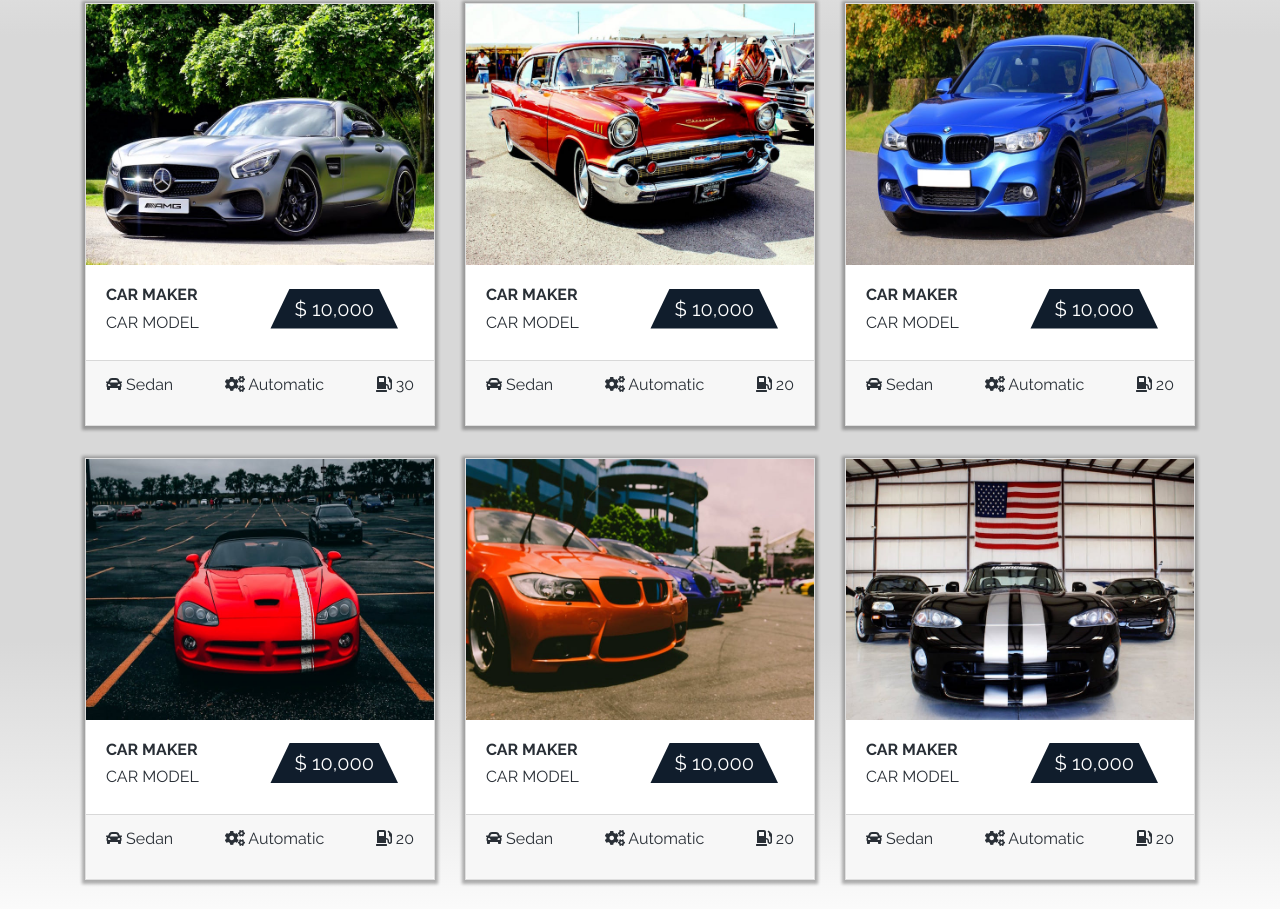
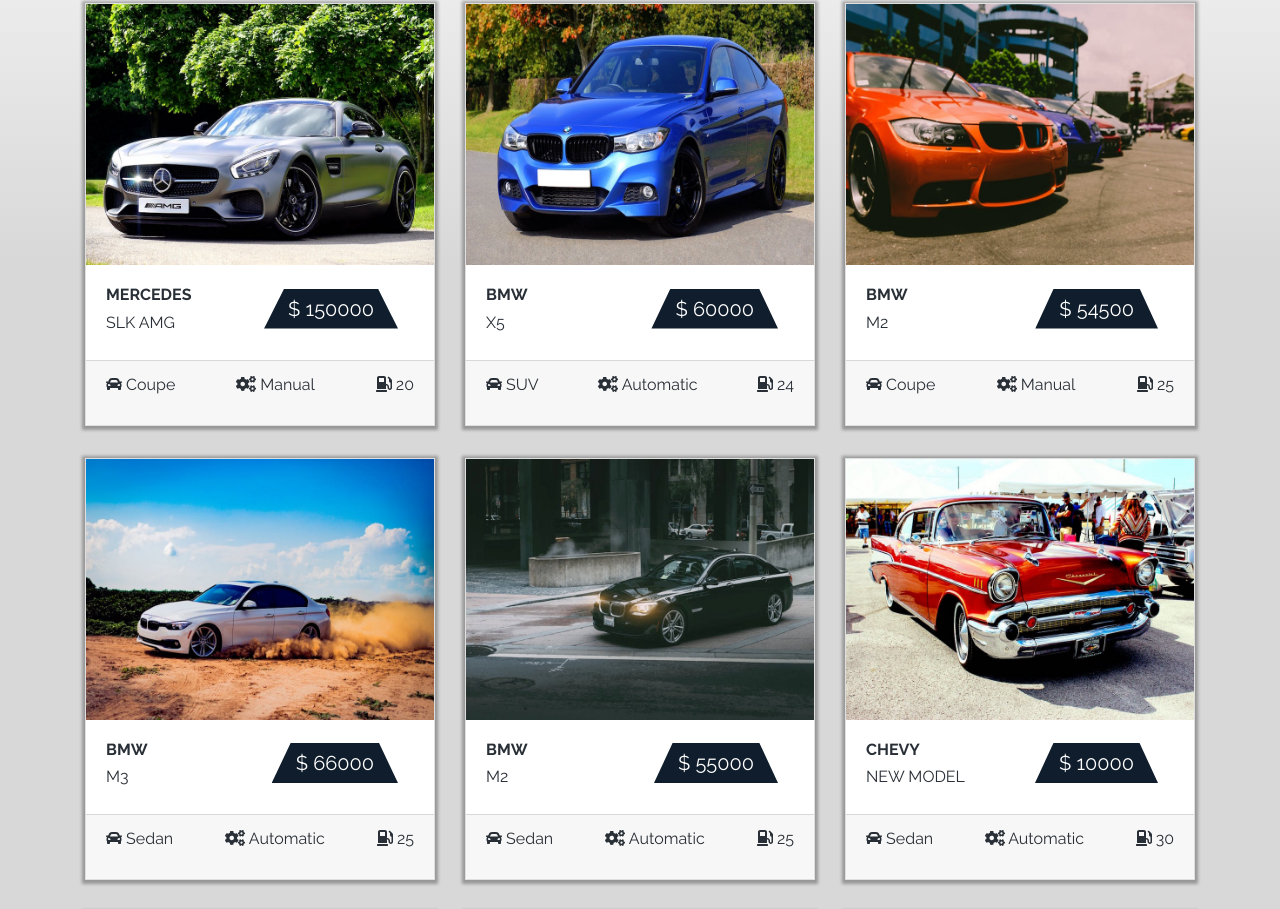
Before and after one commit to Zeztron/car-dealearship-site, a plain HTML site: page index.html in a window 1280 px wide. Shown: the part 1545-2454 px from the top of the page. Drawn offline with Linux system fonts and the light colour scheme.

Commit message:
Added display all cars feature

```diff
--- a/index.html
+++ b/index.html
@@ -158,7 +158,7 @@
                 </div>
             </div>
             <!-- cars -->
-            <div class="row">
+            <div class="row inventory-container">
                 <!-- single car -->
                 <div class="col-10 mx-auto my-3 col-md-6 col-lg-4">
                     <div class="card car-card">
--- a/js/script.js
+++ b/js/script.js
@@ -29,13 +29,13 @@ const CreateCars = (() => {
 
     // produce cars function
     function produceCars() {
-        makeCar("mercedes", "german", "img/car-german-1.jpeg");
-        makeCar("bmw", "german", "img/car-german-2.jpeg");
-        makeCar("bmw", "german", "img/car-german-3.jpeg", false);
-        makeCar("bmw", "german", "img/car-german-4.jpeg", false);
-        makeCar("bmw", "german", "img/car-german-5.jpeg");
-        makeCar("chevy", "american", "img/car-american-1.jpeg");
-        makeCar("chevy", "american", "img/car-american-2.jpeg");
+        makeCar("mercedes", "german", "img/car-german-1.jpeg", true, "SLK AMG", 150000, "coupe", "manual", 20);
+        makeCar("bmw", "german", "img/car-german-2.jpeg", true, "X5", 60000, "SUV", "automatic", 24);
+        makeCar("bmw", "german", "img/car-german-3.jpeg", false, "M2", 54500, "coupe", "manual", 25);
+        makeCar("bmw", "german", "img/car-german-4.jpeg", false, "M3", 66000, "sedan", "automatic", 25);
+        makeCar("bmw", "german", "img/car-german-5.jpeg", true, "M2", 55000, "sedan", "automatic", 25);
+        makeCar("chevy", "american", "img/car-american-1.jpeg", true);
+        makeCar("chevy", "american", "img/car-american-2.jpeg", true);
         makeCar("chevy", "american", "img/car-american-3.jpeg", false);
         makeCar("chevy", "american", "img/car-american-4.jpeg", false);
         makeCar("chevy", "american", "img/car-american-5.jpeg", false);
@@ -50,10 +50,8 @@ const CreateCars = (() => {
     }
 
 })();
-
 // console.log(CreateCars.cars);
 // console.log(CreateCars.specialCars)
-
 const DisplaySpecialCars = ((CreateCars) => {
     const specialCars = CreateCars.specialCars;
     // console.log(specialCars);
@@ -87,3 +85,44 @@ const DisplaySpecialCars = ((CreateCars) => {
     })
 
 })(CreateCars);
+
+const DisplayCars = ((CreateCars) => {
+    // Display all the cars
+    const cars = CreateCars.cars;
+    // Car container
+    const inventory = document.querySelector(".inventory-container");
+
+    document.addEventListener("DOMContentLoaded", () => {
+        inventory.innerHTML = '';
+        let output = '';
+        cars.forEach(car => {
+            output += `
+                <div class="col-10 mx-auto my-3 col-md-6 col-lg-4 single-car ${car.country}">
+                    <div class="card car-card">
+                        <img src="${car.img}" alt="German Car 1" class="card-img-top car-img">
+                        <!-- card body -->
+                        <div class="card-body">
+                            <div class="car-info d-flex justify-content-between">
+                                <!-- first flex child -->
+                                <div class="car-text text-uppercase">
+                                    <h6 class="font-weight-bold">${car.make}</h6>
+                                    <h6>${car.model}</h6>
+                                </div>
+                                <!-- second flex child -->
+                                <h5 class="car-value align-self-center py-2 mx-3">
+                                    $ <span class="car-price">${car.price}</span>
+                                </h5>
+                            </div>
+                        </div>
+                        <!-- end of card body -->
+                        <div class="card-footer d-flex justify-content-between">
+                            <p class="text-capitalize"><span><i class="fas fa-car"></i></span> ${car.type}</p>
+                            <p class="text-capitalize"><span><i class="fas fa-cogs"></i></span> ${car.trans}</p>
+                            <p><span><i class="fas fa-gas-pump"></i></span> ${car.gas}</p>
+                        </div>
+                    </div>
+                </div>`;
+        })
+        inventory.innerHTML += output;
+    })
+})(CreateCars);
```
